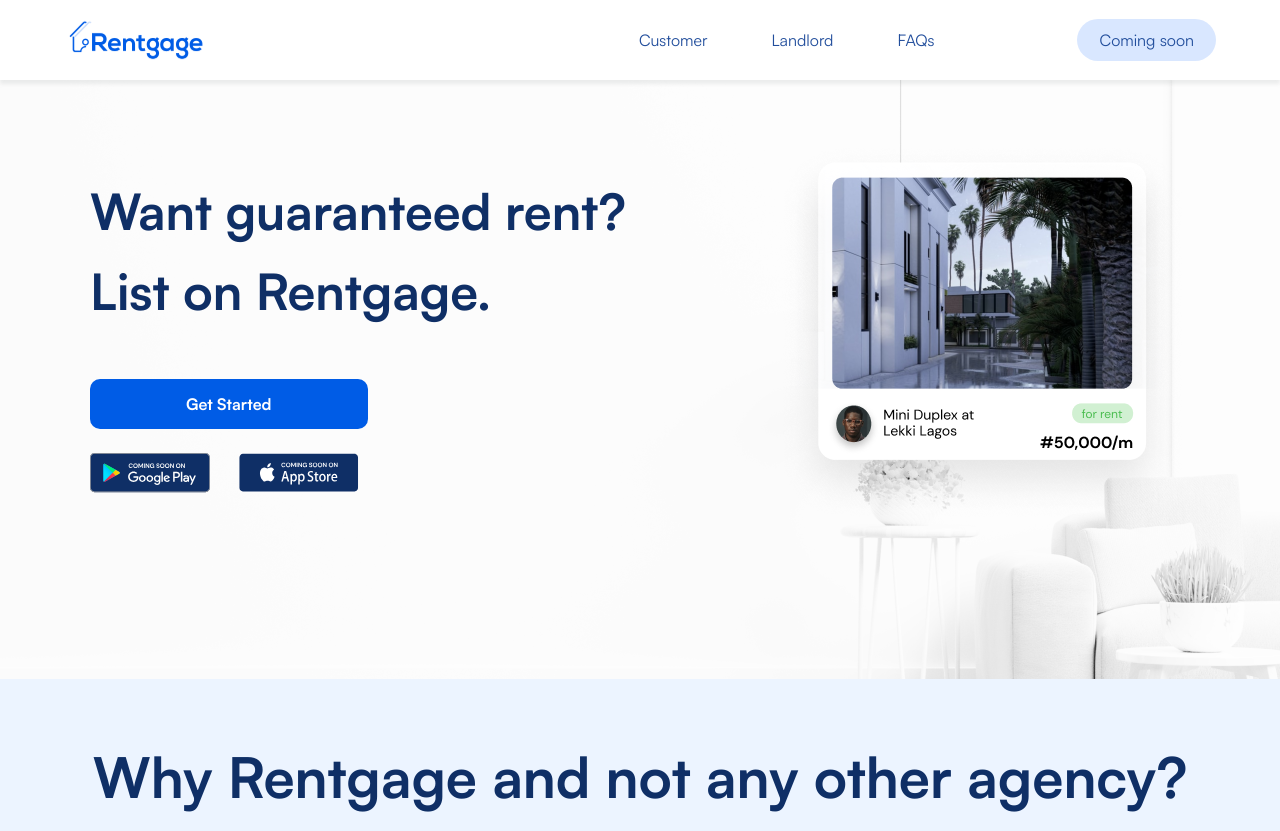
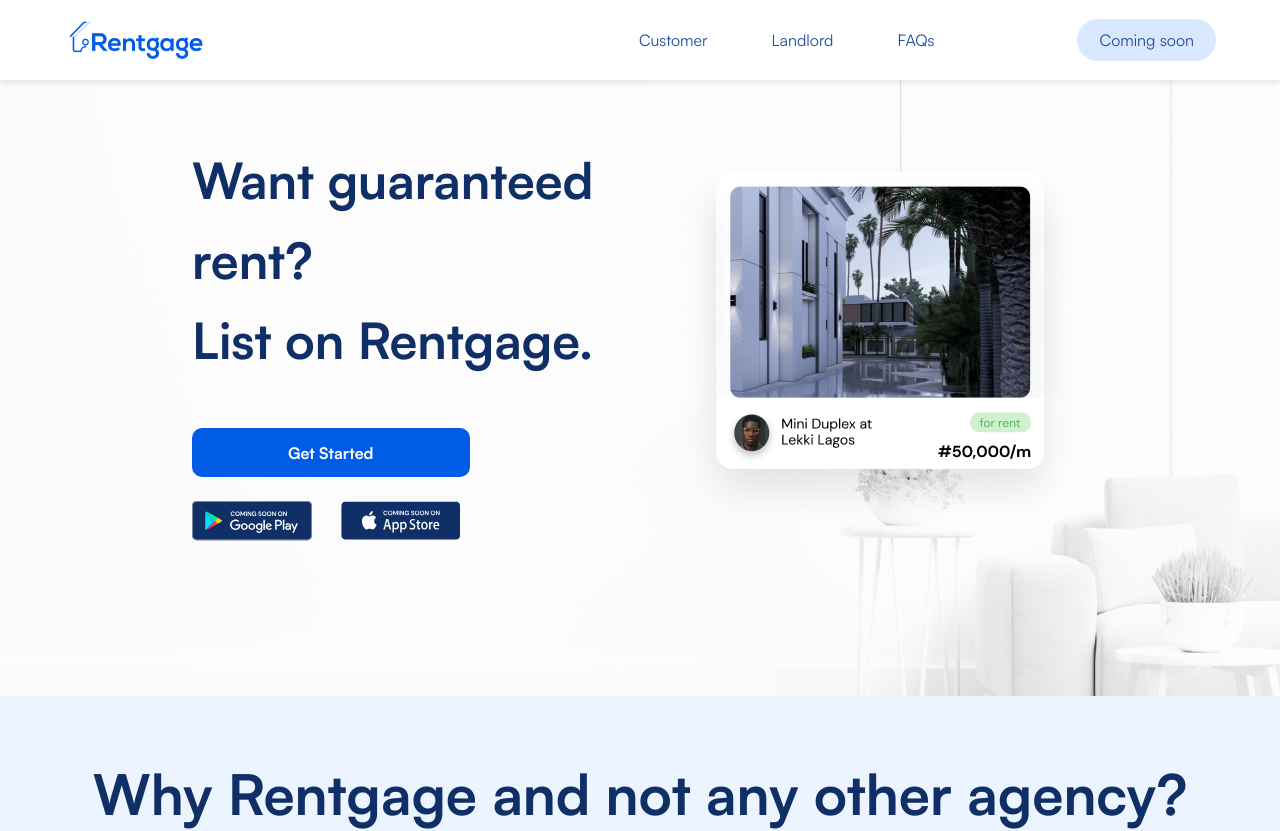
Before and after one commit to Jamezz5o9/out, a React (Create React App) app: page /landlord in a window 1280 px wide. Shown: the top 831 px of the page. Built offline with nearby package versions, Linux system fonts and the light colour scheme.

Commit message:
some additional styling

```diff
--- a/src/App.css
+++ b/src/App.css
@@ -12,7 +12,7 @@
 
 body{
     min-height: 100vh;
-    width: 100%
+    width: 100%;
 }
 html{
     scroll-behavior:smooth;
@@ -30,11 +30,11 @@
     position:sticky;
     top: 0;
     z-index: 999;
+
 }
 .header{
     display: flex;
     justify-content: space-between;
-    align-items: stretch;
     z-index: 5;
     padding-top: .85rem;
 }
@@ -83,13 +83,14 @@
     font-size: 1.1rem;
 }
 .header_img{
-    height:66px;
+    height:10px;
 }
 
 
 /* Hero Section */
 .Hero{
-    max-width: 1400px;
+    margin: 0 auto;
+    width: 100%;
 }
 .hero_header{
     display: flex;
--- a/src/components/UI/organisms/HomeHeroSection.js
+++ b/src/components/UI/organisms/HomeHeroSection.js
@@ -10,7 +10,6 @@
   <section className="Hero  left__rectangle" >
     <div className="hero_header container">
       <div className="hero_h1_p">
-
             <h1>
               Why struggle to get
               <br />
--- a/src/main.css
+++ b/src/main.css
@@ -8,15 +8,18 @@
 /* Hero Section */
 .SHome{
     background-image: url('../src/assets/images/empy-room.png');
-    max-width: 1400px;
+    width: 100%;
 
 }
+
 .Shero_header{
     display: flex;
     justify-content: space-between;
     align-items: center;
     padding-top: 60px;
     padding-bottom: 150px;
+    width: 70%;
+    margin: 0 auto;
 }
 .Shero_h1_p > h1{
     font-style: normal;
```
